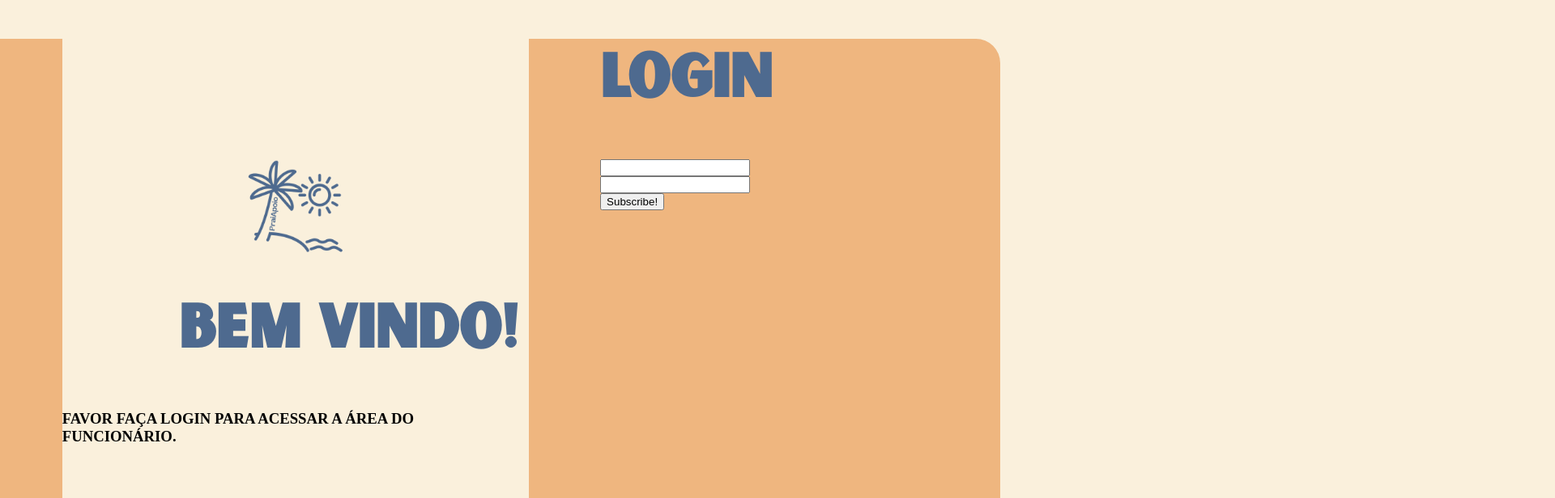
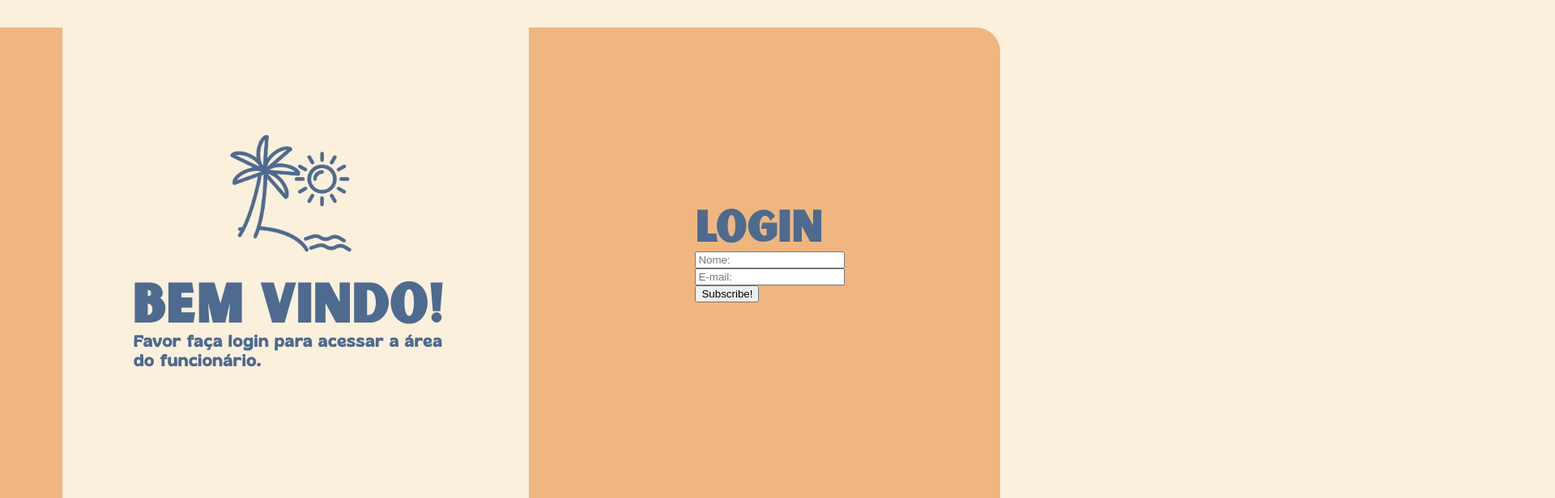
Before and after one commit to IgorSilva-S/LimaPraias, a React (Create React App) app in the folder frontend/: page /Login in a window 1280 px wide. Shown: the top 616 px of the page at 81% size, 1920 px wide, since content can reach past the window. Built offline with nearby package versions, Linux system fonts and the light colour scheme.

Commit message:
atualizações login.css de 08/11

```diff
--- a/frontend/src/Components/Login/login.css
+++ b/frontend/src/Components/Login/login.css
@@ -1,15 +1,15 @@
 
 #logologin{
-  width: 22%;
-  margin-left: 39%;
-  margin-top: 25%;
-  margin-bottom: -2.3%;
+  width: 28%;
+  margin-left: 35%;
+  margin-top: 22%;
+  margin-bottom: -6%;
 }
 
 #containertexto{
   background-color: #faf0dc;
   width: 45%;
-  height: 90%;
+  height: 92%;
   margin-left: 6%;
   position: absolute;
 }
@@ -18,21 +18,38 @@
   background-color: #efb67f;
   width: 96.5%;
   height: 89vh;
-  margin-top: 2.5%;
   border-top-right-radius: 30px;
   border-bottom-right-radius: 30px;
 }
 
 #contentid{
-  margin-left: 60%;
-}
-
-.h1login{
-  color: #4e6a8f;
-  font-family: sunborn;
-  font-size: 450%;
+  position: relative;
+  left: 69.5%;
+  top: 30%;
 }
 
 #bemvindo{
-  margin-left: 25%;
+  margin-left: 15%;
+  margin-bottom: -6%;
+  font-family: sunborn;
+  font-size: 5vw;
+  color: #4e6a8f;
+  letter-spacing: 0.1vw;
 }
+
+#h1login{
+  font-family: sunborn;
+  font-size: 4vw;
+  color: #4e6a8f;
+  margin-bottom: -1vh;
+  letter-spacing: 0.1vw;
+}
+
+#mensagemlogin{
+  margin-left: 15.3%;
+  font-size: 1.3vw;
+  font-family: gilker;
+  color: #4e6a8f;
+  width: 70%;
+  letter-spacing: 0.1vw;
+}
--- a/frontend/src/Components/Login/login.js
+++ b/frontend/src/Components/Login/login.js
@@ -7,18 +7,18 @@ export default function Login() {
     <body id="mainlogin">
       <div id="containertexto">
           <img src={logo} alt="logo" id="logologin"/>
-          <h1 className="h1login" id="bemvindo">Bem Vindo!</h1>
-          <h3>FAVOR FAÇA LOGIN PARA ACESSAR A ÁREA DO FUNCIONÁRIO.</h3>
+          <h1 id="bemvindo">Bem Vindo!</h1>
+          <div id="mensagemlogin"><h3>Favor faça login para acessar a área do funcionário.</h3></div>
       </div>
         <div id="login">
           <div id="contentid">
-            <h1 className="h1login">LOGIN</h1>
+            <h1 id="h1login">LOGIN</h1>
             <form action="" method="get" class="form-login">
               <div class="form-login">
-                <input type="text" name="name" id="name" required />
+                <input type="text" name="name" id="name" placeholder="Nome:" required />
               </div>
               <div class="form-login">
-                <input type="email" name="email" id="email" required />
+                <input type="email" name="email" id="email" placeholder="E-mail:" required />
               </div>
               <div class="form-login">
                 <input type="submit" value="Subscribe!" />
```
Also changed, not shown: frontend/src/assets/img/logo_lima.png, 1 other file (tests, documents, lock files or other folders).
